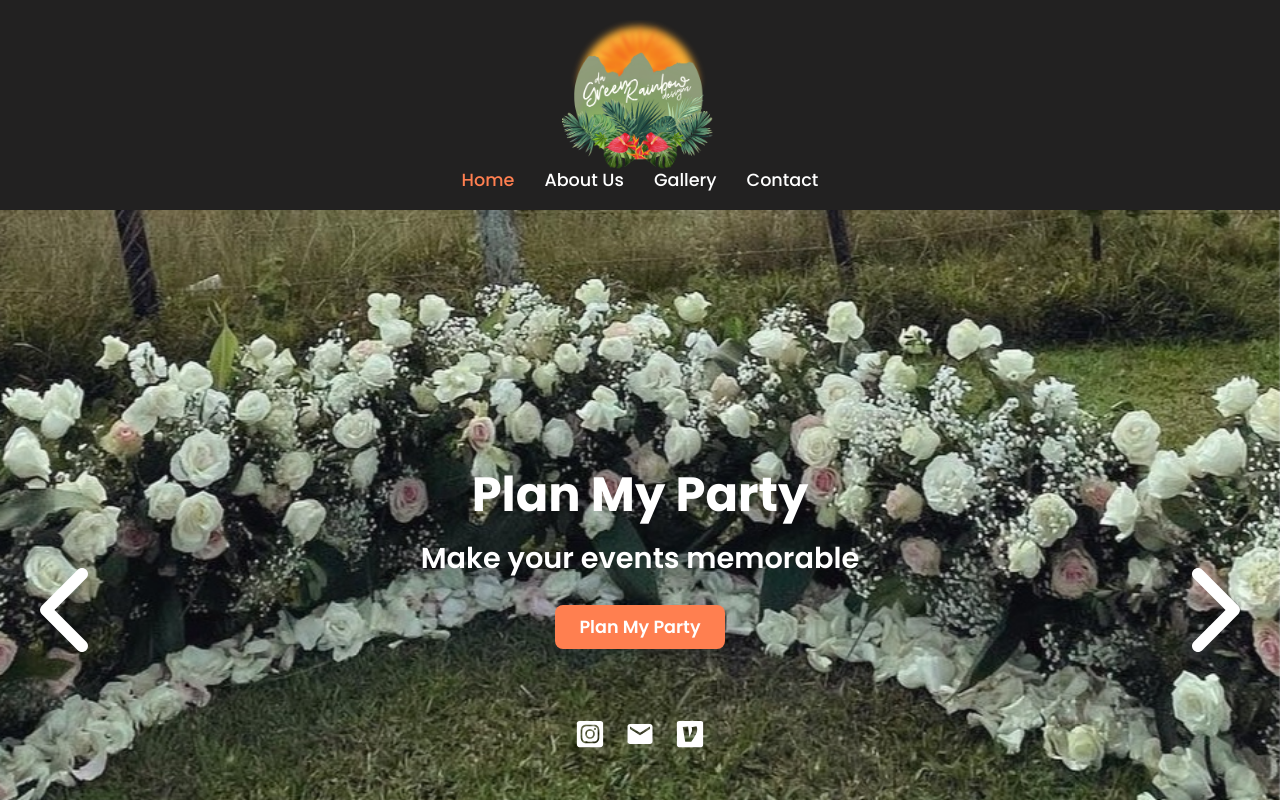
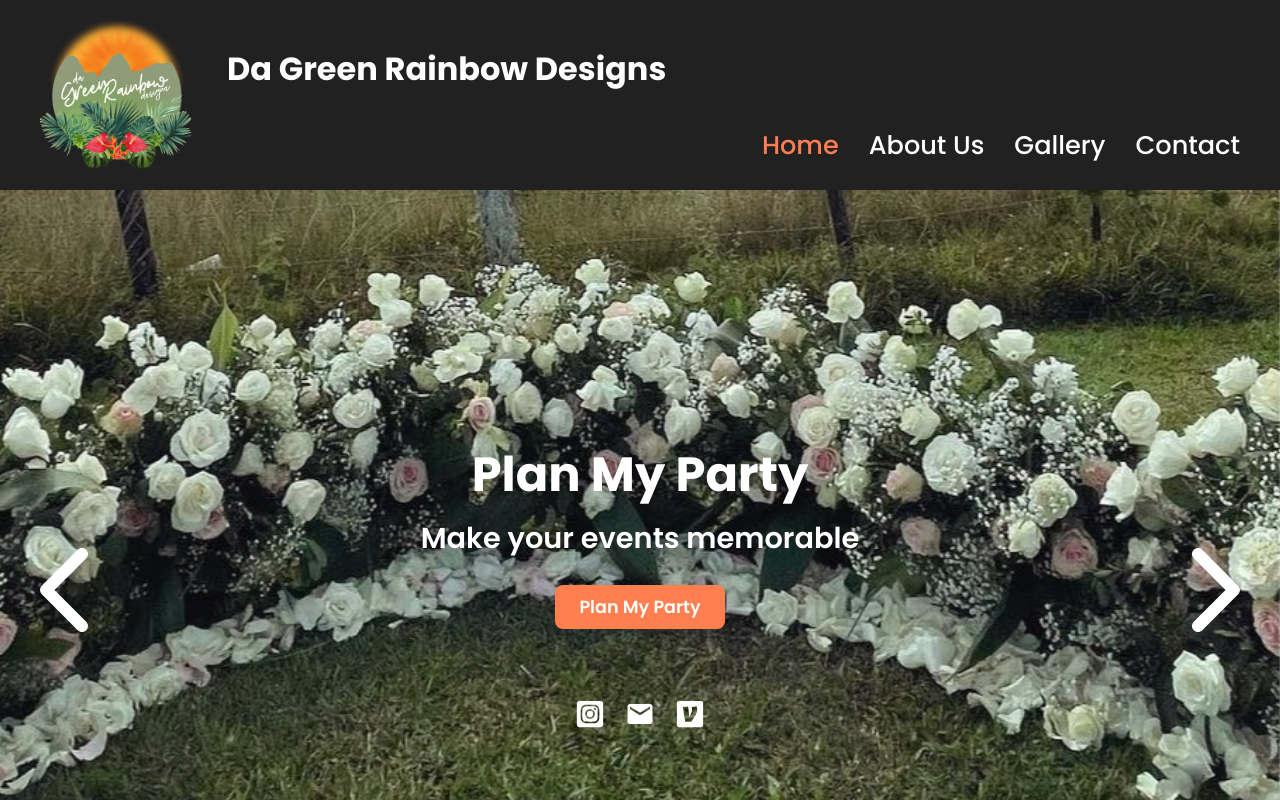
Before and after one commit to pthesken/da-green-rainbow, a React (Vite) app: page / in a window 1280 px wide. Shown: the top 800 px of the page. Built offline with nearby package versions, Linux system fonts and the light colour scheme; grey boxes are pictures that could not be loaded.

Commit message:
nav bar styles, mobile

```diff
--- a/src/App.css
+++ b/src/App.css
@@ -5,41 +5,6 @@ body {
   margin: 0;
   padding: 0;
   background-color: #f4f4f9;
-}
-
-header {
-  display: flex;
-  flex-direction: column;
-  justify-content: space-between;
-  align-items: center;
-  padding: 20px 40px;
-  background-color: #222121;
-  box-shadow: 0 2px 4px rgba(0, 0, 0, 0.1);
-}
-
-header img {
-  height: 150px; /* Increased logo size */
-}
-
-header nav {
-  display: flex;
-  gap: 30px;
-}
-
-header nav a {
-  text-decoration: none;
-  color: white;
-  font-weight: 500;
-  transition: color 0.3s ease;
-  font-size: 1.1rem;
-}
-
-header nav a.active {
-  color: #ff7f50;
-}
-
-header nav a:hover {
-  color: #ff7f50;
 }
 
 .swiper-container {
@@ -221,7 +186,7 @@ form button:hover {
 .arrow {
   cursor: pointer;
   color: #fff;
-  font-size: 8rem;
+  font-size: 5rem;
   transition: color 0.3s ease;
 }
 
@@ -237,3 +202,9 @@ form button:hover {
   transform: translateY(-50%);
   z-index: 1;
 }
+
+@media (min-width: 768px) {
+  .arrow {
+    font-size: 8rem;
+  }
+}
--- a/src/App.jsx
+++ b/src/App.jsx
@@ -1,6 +1,5 @@
 import "normalize.css";
 import "./App.css";
-import Logo from "./assets/images/logo2.png";
 import Arrangement from "./assets/images/arrangement.jpg";
 import Image1 from "./assets/images/image1.jpeg";
 import Image2 from "./assets/images/image2.jpg";
@@ -17,6 +16,7 @@ import { Parallax, Pagination } from "swiper/modules";
 import "swiper/css";
 import "swiper/css/pagination";
 import "swiper/css/navigation";
+import Header from "./Components/Header/Header";
 
 function App() {
   const swiperRef = useRef(null);
@@ -36,52 +36,7 @@ function App() {
 
   return (
     <div className="app-container">
-      <header>
-        <img src={Logo} alt="Logo" />
-        <nav>
-          <a
-            href="#home"
-            className={activeSlide === 0 ? "active" : ""}
-            onClick={(e) => {
-              e.preventDefault();
-              goToSlide(0);
-            }}
-          >
-            Home
-          </a>
-          <a
-            href="#about"
-            className={activeSlide === 1 ? "active" : ""}
-            onClick={(e) => {
-              e.preventDefault();
-              goToSlide(1);
-            }}
-          >
-            About Us
-          </a>
-          <a
-            href="#gallery"
-            className={activeSlide === 2 ? "active" : ""}
-            onClick={(e) => {
-              e.preventDefault();
-              goToSlide(2);
-            }}
-          >
-            Gallery
-          </a>
-          <a
-            href="#contact"
-            className={activeSlide === 3 ? "active" : ""}
-            onClick={(e) => {
-              e.preventDefault();
-              goToSlide(3);
-            }}
-          >
-            Contact
-          </a>
-        </nav>
-      </header>
-
+      <Header goToSlide={goToSlide} activeSlide={activeSlide} />
       <Swiper
         ref={swiperRef}
         speed={600}
--- /dev/null
+++ b/src/Components/Header/Header.css
@@ -0,0 +1,68 @@
+header {
+  display: flex;
+  flex-direction: row;
+  justify-content: space-between;
+  align-items: center;
+  padding: 20px 40px;
+  background-color: #222121;
+  box-shadow: 0 2px 4px rgba(0, 0, 0, 0.1);
+}
+
+.logo-container {
+  display: flex;
+  justify-content: flex-start;
+}
+
+header img {
+  height: 150px; /* Increased logo size */
+}
+
+.logo-text {
+  display: none;
+}
+
+header nav {
+  display: flex;
+  flex-direction: column;
+  gap: 15px;
+  align-self: flex-end;
+}
+
+header nav a {
+  text-decoration: none;
+  color: white;
+  font-weight: 500;
+  transition: color 0.3s ease;
+  font-size: 1.6rem;
+}
+
+header nav a.active {
+  color: #ff7f50;
+}
+
+header nav a:hover {
+  color: #ff7f50;
+}
+
+@media (min-width: 768px) {
+  header {
+    flex-direction: row;
+    justify-content: space-between;
+    align-items: center;
+    padding: 20px 40px;
+  }
+
+  .logo-text {
+    display: block;
+    color: white;
+    align-self: flex-start;
+    padding-top: 10px;
+    margin-left: 30px;
+  }
+
+  header nav {
+    flex-direction: row;
+    gap: 30px;
+    padding-bottom: 10px;
+  }
+}
--- /dev/null
+++ b/src/Components/Header/Header.jsx
@@ -0,0 +1,56 @@
+import React from "react";
+import "./Header.css";
+import Logo from "../../assets/images/logo2.png";
+
+export default function Header({ goToSlide, activeSlide }) {
+  return (
+    <header>
+      <div className="logo-container">
+        <img src={Logo} alt="Logo" />
+        <h1 className="logo-text">Da Green Rainbow Designs</h1>
+      </div>
+      <nav>
+        <a
+          href="#home"
+          className={activeSlide === 0 ? "active" : ""}
+          onClick={(e) => {
+            e.preventDefault();
+            goToSlide(0);
+          }}
+        >
+          Home
+        </a>
+        <a
+          href="#about"
+          className={activeSlide === 1 ? "active" : ""}
+          onClick={(e) => {
+            e.preventDefault();
+            goToSlide(1);
+          }}
+        >
+          About Us
+        </a>
+        <a
+          href="#gallery"
+          className={activeSlide === 2 ? "active" : ""}
+          onClick={(e) => {
+            e.preventDefault();
+            goToSlide(2);
+          }}
+        >
+          Gallery
+        </a>
+        <a
+          href="#contact"
+          className={activeSlide === 3 ? "active" : ""}
+          onClick={(e) => {
+            e.preventDefault();
+            goToSlide(3);
+          }}
+        >
+          Contact
+        </a>
+      </nav>
+    </header>
+  );
+}
--- a/src/index.css
+++ b/src/index.css
@@ -5,6 +5,7 @@ body,
 #root {
   height: 100%;
   margin: 0;
+  overflow-x: hidden;
 }
 
 * {
```
